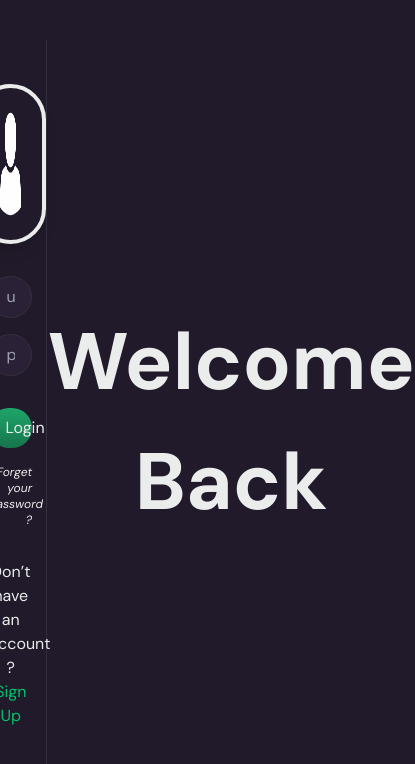
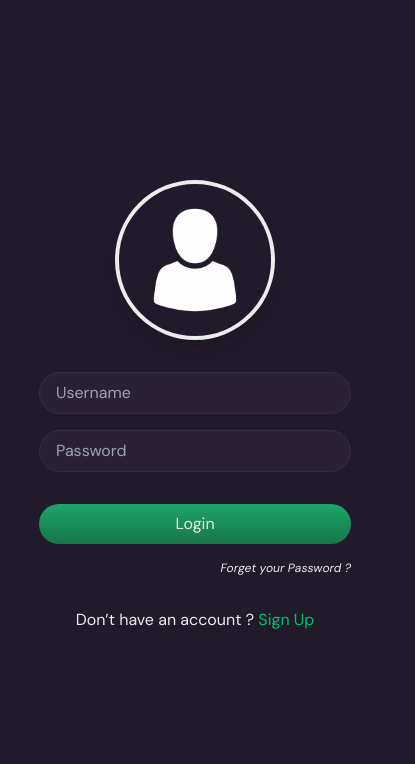
Before and after one commit to An525ish/Whisper-wave, a React (Vite) app in the folder client/: page /auth in a window 390 px wide. Shown: the top 764 px of the page, 415 px wide, since content can reach past the window. Built offline with nearby package versions, Linux system fonts and the light colour scheme.

Commit message:
make auth panels responsive

```diff
--- a/client/src/components/auth/ForgotPassword.jsx
+++ b/client/src/components/auth/ForgotPassword.jsx
@@ -26,7 +26,7 @@ const ForgotPassword = ({ setIsForget }) => {
         <div className='w-full'>
             <img src={avatar} alt="" className='h-[10rem] w-[10rem] mx-auto border-4 rounded-full p-4 shadow-lg' />
 
-            <form onSubmit={handleSubmit(onSubmit)} className='flex flex-col gap-4 items-center w-3/5 mx-auto my-8'>
+            <form onSubmit={handleSubmit(onSubmit)} className='flex flex-col gap-4 items-center w-4/5 lg:w-3/5 mx-auto my-8'>
                 <InputField
                     type="email"
                     name="email"
--- a/client/src/components/auth/Login.jsx
+++ b/client/src/components/auth/Login.jsx
@@ -26,11 +26,11 @@ const Login = ({ setIsLogin, setIsForget }) => {
         <div className='w-full'>
             <img src={avatar} alt="" className='h-[10rem] w-[10rem] mx-auto border-4 rounded-full p-4 shadow-lg' />
 
-            <form onSubmit={handleSubmit(onSubmit)} className='flex flex-col gap-4 items-center w-3/5 mx-auto my-8'>
+            <form onSubmit={handleSubmit(onSubmit)} className='flex flex-col gap-4 items-center w-4/5 lg:w-3/5 mx-auto my-8'>
                 <InputField
                     type="text"
                     name="username"
-                    placeholder='username'
+                    placeholder='Username'
                     register={register}
                     validate={validateUsername}
                     errors={errors}
@@ -39,7 +39,7 @@ const Login = ({ setIsLogin, setIsForget }) => {
                 <InputField
                     type="password"
                     name='password'
-                    placeholder='password'
+                    placeholder='Password'
                     register={register}
                     validate={validatePassword}
                     errors={errors}
--- a/client/src/components/auth/Register.jsx
+++ b/client/src/components/auth/Register.jsx
@@ -29,7 +29,7 @@ const Register = ({ setIsLogin }) => {
                 <Avatar />
             </div>
 
-            <form action="" onSubmit={handleSubmit(onSubmit)} className='flex flex-col gap-4 items-center w-3/5 mx-auto my-8'>
+            <form action="" onSubmit={handleSubmit(onSubmit)} className='flex flex-col gap-4 items-center w-4/5 lg:w-3/5 mx-auto my-8'>
                 <InputField
                     type="text"
                     name='fullname'
--- a/client/src/pages/Auth.jsx
+++ b/client/src/pages/Auth.jsx
@@ -11,7 +11,7 @@ export default function Auth() {
     return (
         <div className="h-[100vh]">
             <div className='flex items-center h-full text-center justify-center py-10'>
-                <div className='flex-[1] grid place-items-center border border-y-0 border-l-0 border-border h-full'>
+                <div className='flex-[1] grid place-items-center h-full'>
                     {
                         isForget ?
                             <ForgotPassword setIsForget={setIsForget} /> :
@@ -23,7 +23,8 @@ export default function Auth() {
                             />
                     }
                 </div>
-                <div className='flex-[2] font-bold text-[5rem]'>
+                <div className='hidden md:block h-full w-[1px] bg-border rotate-180'></div>
+                <div className='md:flex-[1] lg:flex-[2] md:block hidden font-bold text-[4rem] lg:text-[5rem]'>
                     {isLogin ? 'Welcome Back' : 'New Here ?'}
                 </div>
             </div>
--- a/client/tailwind.config.js
+++ b/client/tailwind.config.js
@@ -99,6 +99,9 @@ module.exports = {
         'gradient-action-button-red':
           'linear-gradient(180deg, #CB525B 0%, #7A242A 100%)',
       },
+      boxShadow: {
+        'border-separation': '0px 0 8px 8px rgba(0, 0, 0, 0.08)',
+      },
     },
   },
   plugins: [
```
